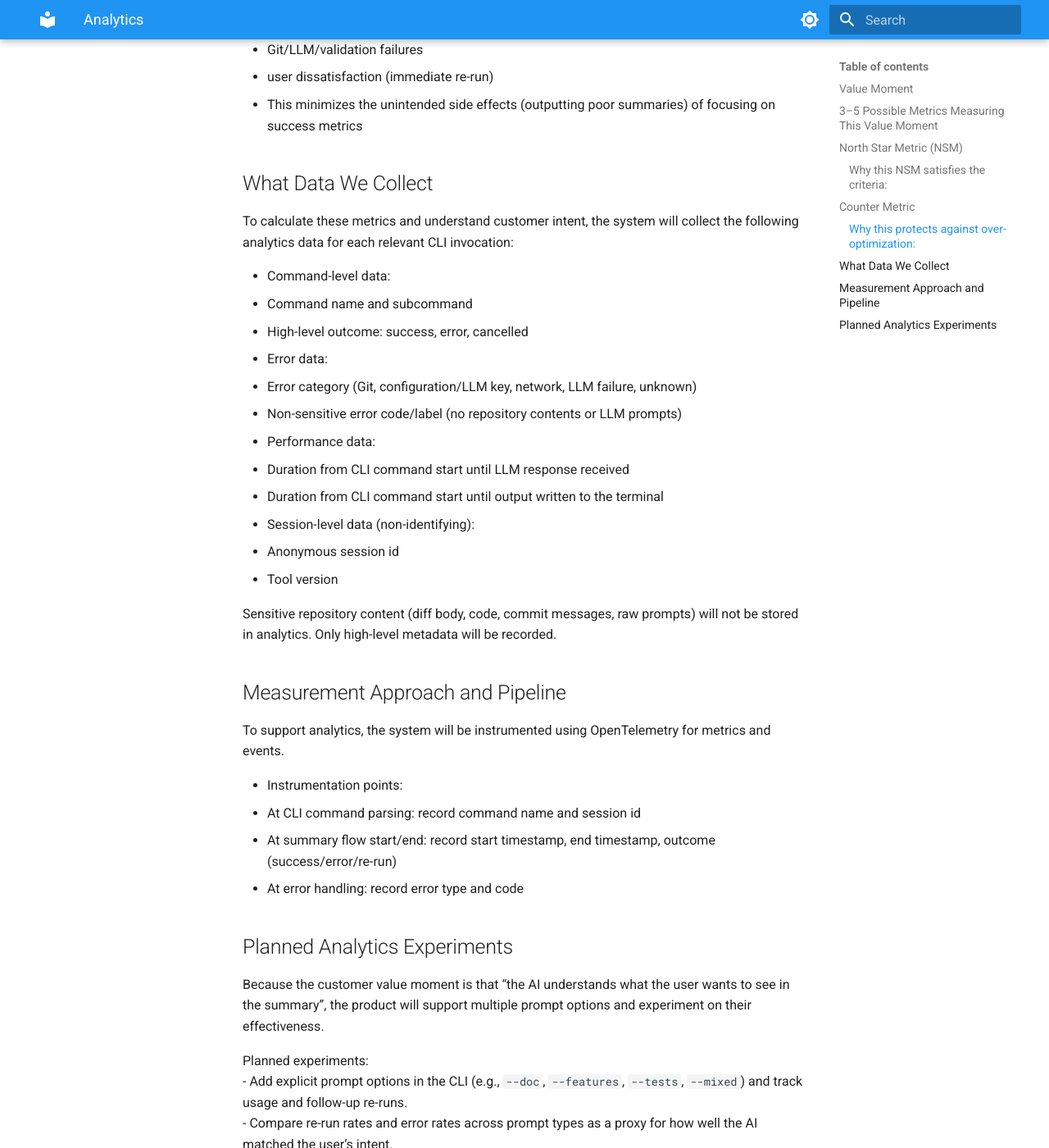
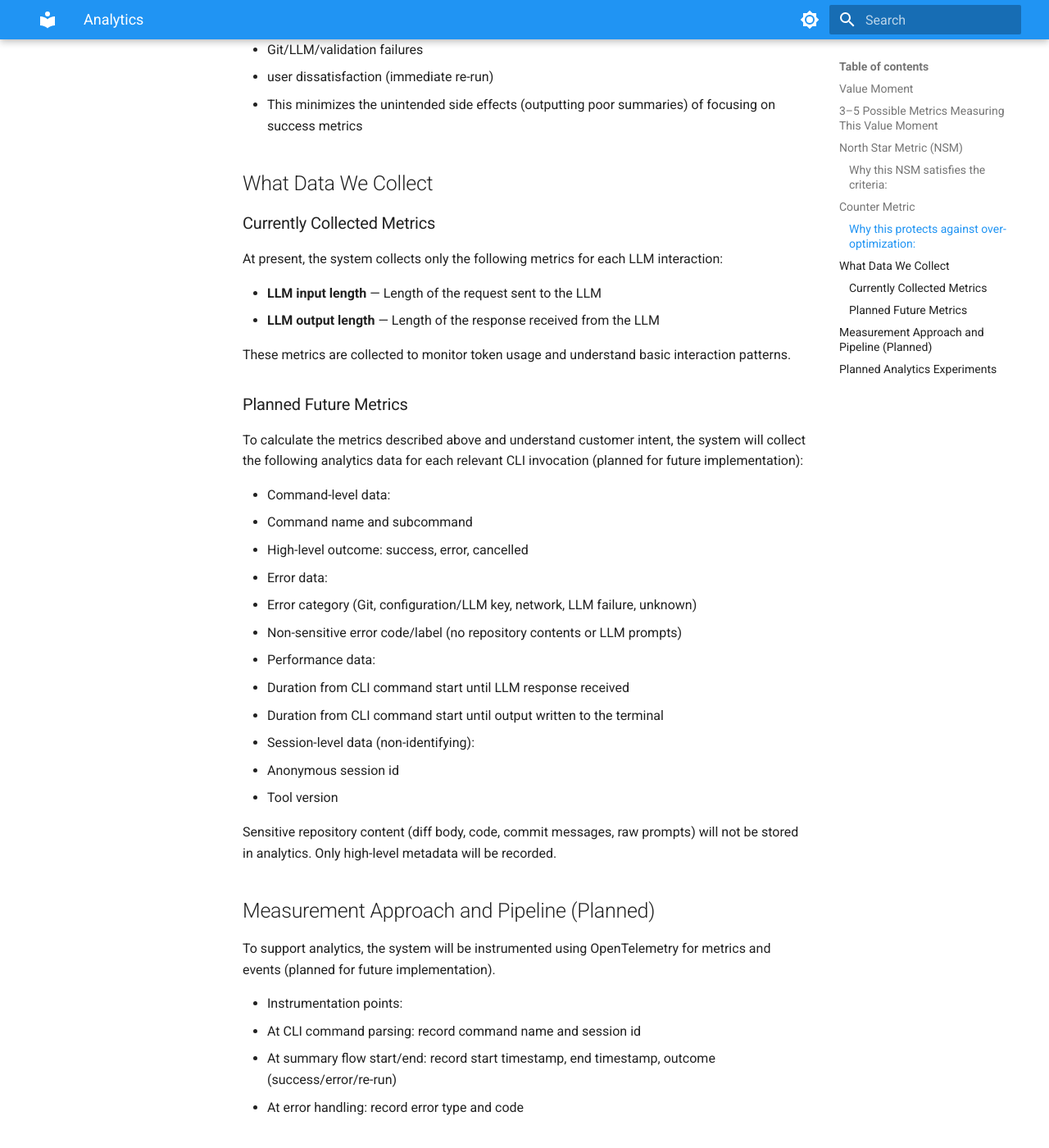
Before and after one commit to AutoRepoReviewITPD/AutoRepoReview, an MkDocs documentation site: the page built from docs/architecture/analytics.md, in a window 1280 px wide and 1400 px high, scrolled down 1418 px. Shown: the whole window at 82% size. Built offline with MkDocs 1.6.1 and Material for MkDocs 9.7.7, drawn with Linux system fonts in a browser that asks for light colours.

Commit message:
Fix analytics.md

```diff
--- a/docs/architecture/analytics.md
+++ b/docs/architecture/analytics.md
@@ -52,7 +52,18 @@ NSM: Number of successful diff summaries per active user session
 
 ## What Data We Collect
 
-To calculate these metrics and understand customer intent, the system will collect the following analytics data for each relevant CLI invocation:
+### Currently Collected Metrics
+
+At present, the system collects only the following metrics for each LLM interaction:
+
+- **LLM input length** — Length of the request sent to the LLM
+- **LLM output length** — Length of the response received from the LLM
+
+These metrics are collected to monitor token usage and understand basic interaction patterns.
+
+### Planned Future Metrics
+
+To calculate the metrics described above and understand customer intent, the system will collect the following analytics data for each relevant CLI invocation (planned for future implementation):
 
 - Command-level data:
   - Command name and subcommand
@@ -72,9 +83,9 @@ To calculate these metrics and understand customer intent, the system will colle
 
 Sensitive repository content (diff body, code, commit messages, raw prompts) will not be stored in analytics. Only high-level metadata will be recorded.
 
-## Measurement Approach and Pipeline
+## Measurement Approach and Pipeline (Planned)
 
-To support analytics, the system will be instrumented using OpenTelemetry for metrics and events.
+To support analytics, the system will be instrumented using OpenTelemetry for metrics and events (planned for future implementation).
 
 - Instrumentation points:
   - At CLI command parsing: record command name and session id
```
